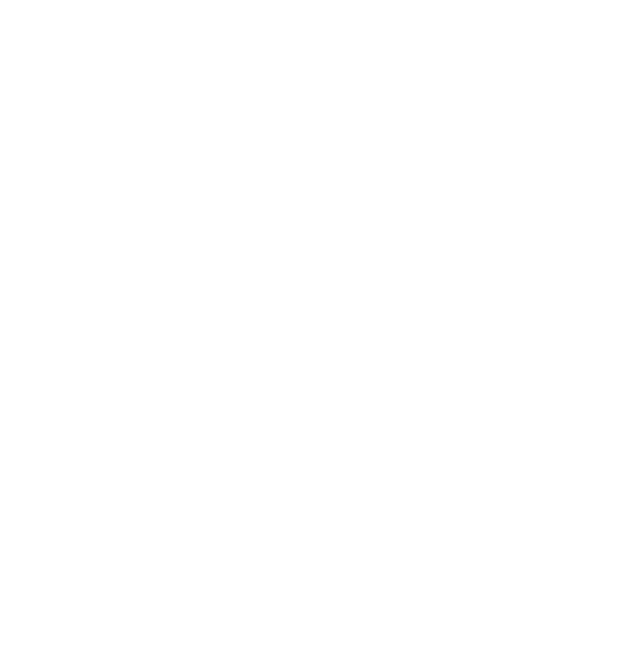
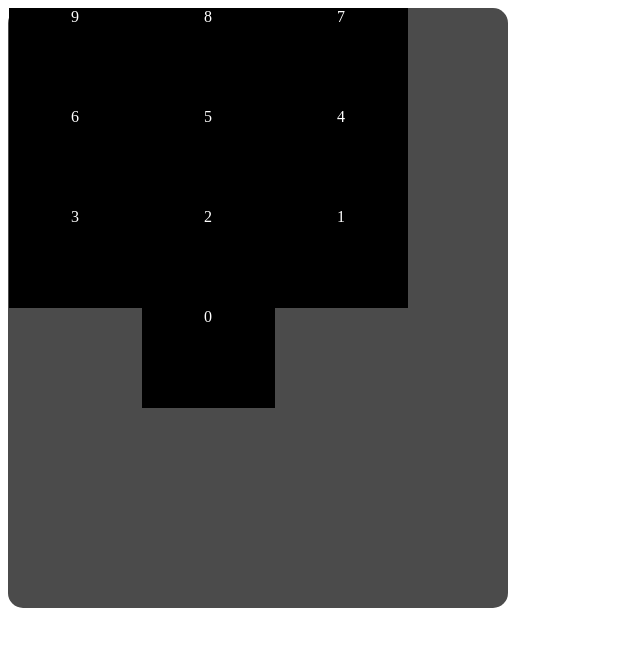
Before and after one commit to IzuEneh/calculator-js, a plain HTML site: page index.html in a window 1280 px wide. Shown: the whole page, without its empty margins (0-640 px from the left). Drawn offline with Linux system fonts and the light colour scheme.

Commit message:
created basic calculator layout

```diff
--- a/index.html
+++ b/index.html
@@ -4,7 +4,15 @@
         <title>Calculator</title>
         <meta charset="UTF-8">
         <link rel="stylesheet" href="./styles.css">
-        <script src="./script.js"></script>
+        <script src="./script.js" defer></script>
     </head>
-    <body></body>
+    <body>
+        <main>
+            <div class="calc-body">
+                <div class="num-pad">
+
+                </div>
+            </div>
+        </main>
+    </body>
 </html>
--- a/script.js
+++ b/script.js
@@ -1,3 +1,11 @@
+const numPadContainer = document.querySelector(".num-pad");
+for(let i = 9; i >= 0; i--) {
+    let numDiv = document.createElement("div");
+    numDiv.textContent = i;
+    numDiv.classList.add("number");
+    numPadContainer.appendChild(numDiv);
+}
+
 function add(a, b) {
     return a + b;
 }
--- a/styles.css
+++ b/styles.css
@@ -0,0 +1,20 @@
+.calc-body {
+    height: 600px;
+    width: 500px;
+    background-color: rgb(75, 75, 75);
+    border-radius: 15px;
+}
+
+.num-pad {
+    display: flex;
+    width: 400px;
+    height: 400px;
+    flex-wrap: wrap;
+    justify-content: center;
+}
+.number {
+    color: white;
+    background-color: black;
+    width: 133px;
+    text-align: center;
+}
```
